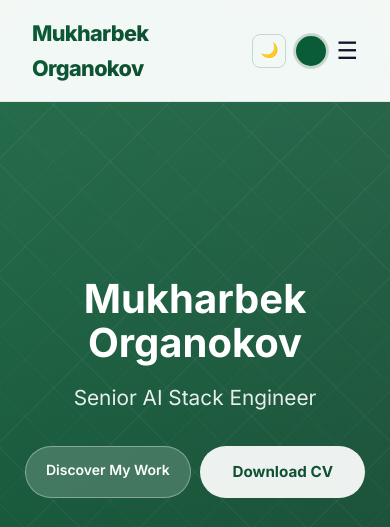
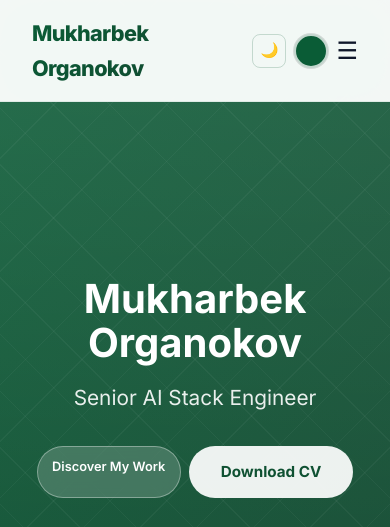
Before and after one commit to kabartay/portfolio, a website: page public/index.html in a window 390 px wide. Shown: the top 527 px of the page. Drawn offline with Linux system fonts and the light colour scheme.

Commit message:
fix(mobile): force hero CTA buttons onto one line with nowrap (#36)

```diff
--- a/public/src/css/style.css
+++ b/public/src/css/style.css
@@ -1140,13 +1140,15 @@ section {
     }
 
     .cta-buttons {
-        gap: 0.6rem;
+        gap: 0.5rem;
+        flex-wrap: nowrap;
     }
 
     .cta-button,
     .cta-button-secondary {
-        padding: 0.75rem 1.25rem;
-        font-size: 0.875rem;
+        padding: 0.65rem 0.9rem;
+        font-size: 0.8rem;
+        white-space: nowrap;
     }
 
     .about-content {
```
